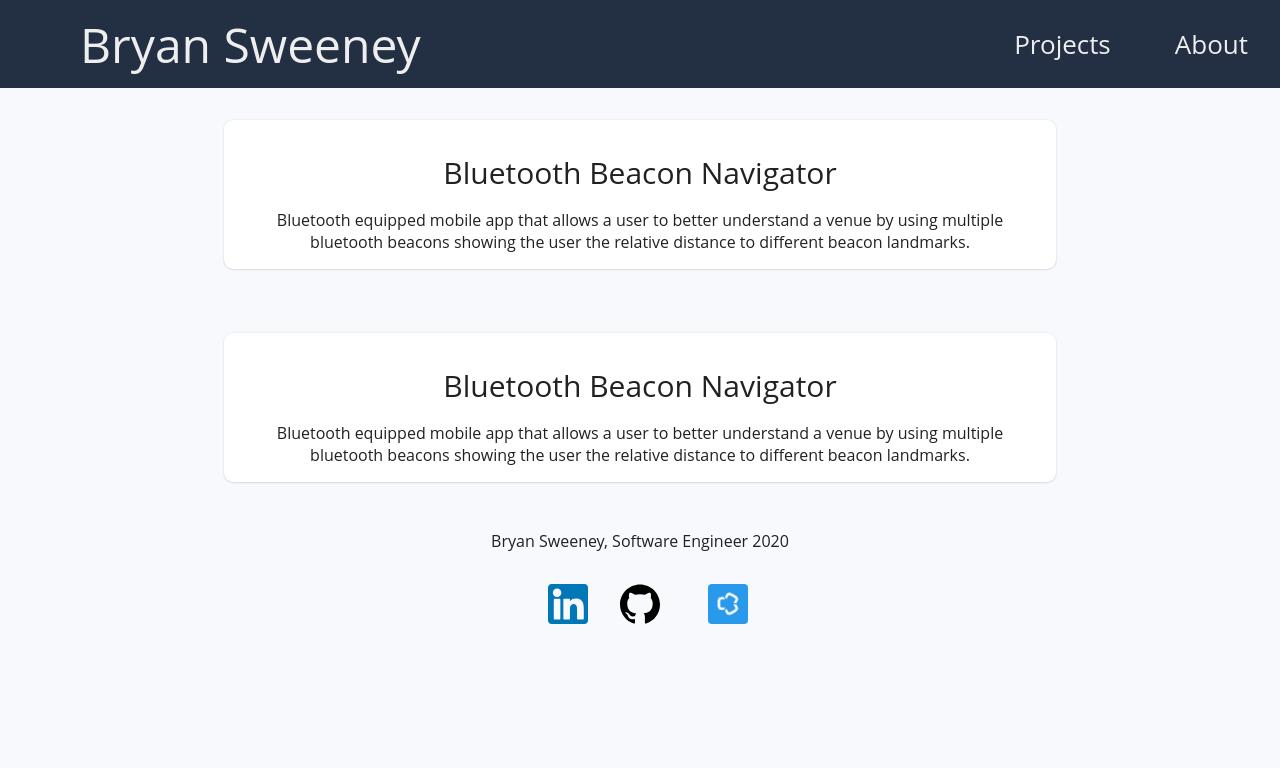
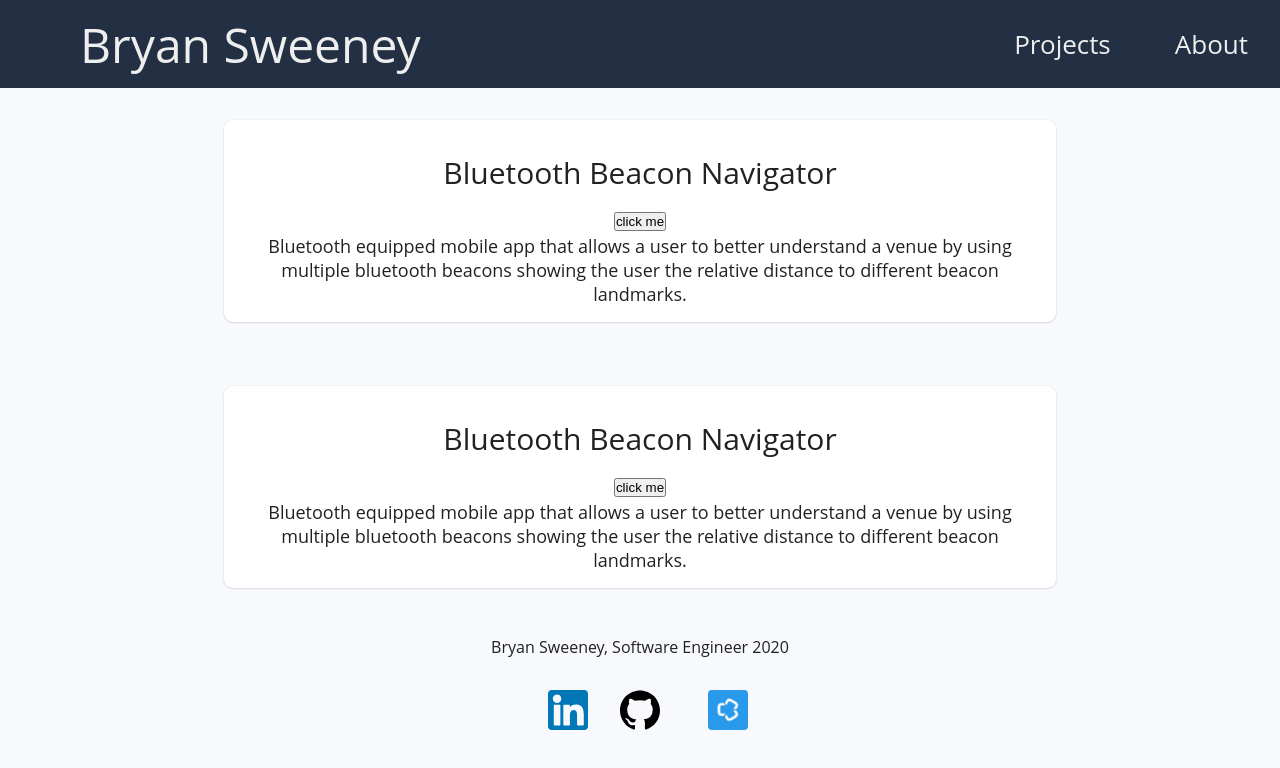
Before and after one commit to btsween/personal-site, a React (Create React App) app: page / in a window 1280 px wide. Shown: the top 768 px of the page. Built offline with nearby package versions, Linux system fonts and the light colour scheme.

Commit message:
built out slideshow component, facing issues with updating

```diff
--- a/package.json
+++ b/package.json
@@ -10,6 +10,7 @@
     "react": "^16.13.1",
     "react-chartjs-2": "^2.11.1",
     "react-dom": "^16.13.1",
+    "react-responsive-carousel": "^3.2.12",
     "react-router-dom": "^5.2.0",
     "react-scripts": "3.4.3",
     "styled-components": "^5.2.0"
--- a/src/components/contentCard/ContentCard.js
+++ b/src/components/contentCard/ContentCard.js
@@ -1,5 +1,7 @@
 import React from "react";
 import styled from "styled-components";
+import Picture from "../../assets/photos/picture.png";
+import SlideShow from "./SlideShow";
 
 const CardWrapper = styled.div`
   display: flex;
@@ -31,6 +33,19 @@ const CardBody = styled.div`
 
 const BodyText = styled.div`
   text-align: center;
+  font-size: 18px;
+`;
+
+const ImageWrapper = styled.div`
+  display: flex;
+  justify-content: center;
+  margin: 3px;
+`;
+
+const ImageCust = styled.img`
+  background-size: cover;
+  background-repeat: no-repeat;
+  justify-content: center;
 `;
 
 /**
@@ -38,10 +53,17 @@ const BodyText = styled.div`
  * In order to determine what content to source, will need to take params indicating the page.
  */
 function ContentCard() {
+  // const [fruits, setFruits] = React.useState([
+  //   { id: "1", src: , isActive: false },
+  //   { id: "2", name: "Peach", Active:: true },
+  //   { id: "3", name: "Strawberry", isActive: false },
+  // ]);
+
   return (
     <CardWrapper>
       <CardBody>
         <CardHeader>Bluetooth Beacon Navigator</CardHeader>
+        <SlideShow></SlideShow>
         <BodyText>
           Bluetooth equipped mobile app that allows a user to better understand
           a venue by using multiple bluetooth beacons showing the user the
--- /dev/null
+++ b/src/components/contentCard/SlideShow.js
@@ -0,0 +1,63 @@
+import React, { useEffect } from "react";
+import styled from "styled-components";
+import Picture from "../../assets/photos/picture.png";
+
+const ImageWrapper = styled.div`
+  display: flex;
+  justify-content: center;
+  margin: 3px;
+`;
+
+const ImageCust = styled.img`
+  background-size: cover;
+  background-repeat: no-repeat;
+  justify-content: center;
+  display: none;
+
+  &.active {
+    display: flex;
+  }
+`;
+
+function SlideShow() {
+  const images = [Picture, Picture, Picture];
+  const initialState = [];
+  images.map((image, index) =>
+    initialState.push({
+      id: index,
+      src: image,
+      isActive: index === 0 ? true : false,
+    })
+  );
+  const [imageInfo, setImageInfo] = React.useState(initialState);
+  const [currentActive, setCurrentActive] = React.useState(0);
+
+  const bClick = () => {
+    setCurrentActive(currentActive + 1);
+  };
+
+  useEffect(() => {
+    const info = imageInfo;
+    console.log("ok...", currentActive);
+    info[currentActive].isActive = true;
+    setImageInfo(info);
+  }, [currentActive]);
+
+  return (
+    <ImageWrapper>
+      {images.map((image, index) => {
+        return (
+          <ImageCust
+            key={index}
+            src={image}
+            // className={(index, imageInfo[index].isActive ? "active" : "")}
+            className={"hi" + index}
+          ></ImageCust>
+        );
+      })}
+      <button onClick={bClick}>click me</button>
+    </ImageWrapper>
+  );
+}
+
+export default SlideShow;
```
Also changed, not shown: src/assets/photos/picture.png (added), 1 other file (tests, documents, lock files or other folders).
